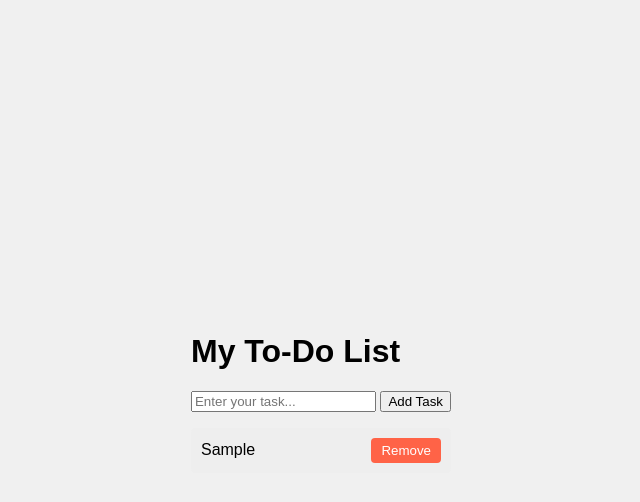
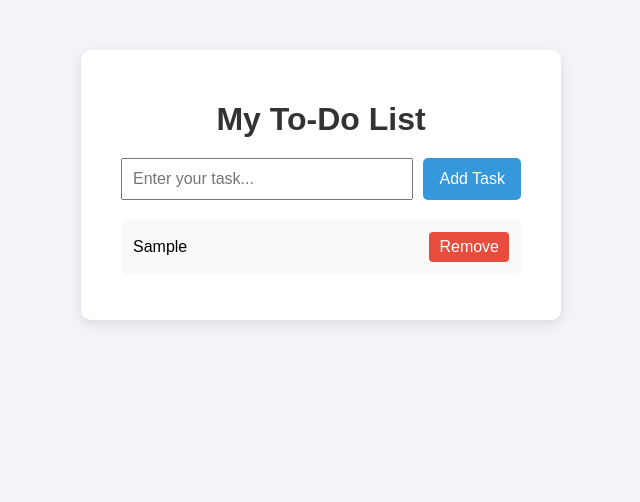
Before and after one commit to haystarkk/dynamic-to-do-list-js, a plain HTML site: page index.html in a window 1280 px wide. Both pictures are taken after typing "Sample" into the empty fields and a click on the button "Add Task". Shown: the whole page, without its empty margins (319-959 px from the left). Drawn offline with Linux system fonts and the light colour scheme.

Commit message:
Update styles.css

```diff
--- a/styles.css
+++ b/styles.css
@@ -1,68 +1,79 @@
 body {
     font-family: Arial, sans-serif;
-    background-color: #f0f0f0;
+    background-color: #f2f4f8;
+    margin: 0;
+    padding: 0;
     display: flex;
     justify-content: center;
-    align-items: center;
+    align-items: flex-start;
     height: 100vh;
-    margin: 0;
 }
 
-#todo-app {
-    width: 100%;
-    max-width: 400px;
-    background: #fff;
-    padding: 20px;
-    border-radius: 8px;
-    box-shadow: 0 2px 4px rgba(0,0,0,0.2);
+.container {
+    margin-top: 50px;
+    background: #ffffff;
+    padding: 30px 40px;
+    border-radius: 10px;
+    box-shadow: 0 4px 12px rgba(0, 0, 0, 0.1);
+    width: 400px;
 }
 
-#task-input {
-    width: 100%;
-    padding: 10px;
-    margin-bottom: 10px;
-    border: 1px solid #ccc;
-    border-radius: 4px;
+h1 {
+    margin-bottom: 20px;
+    text-align: center;
+    color: #333;
 }
 
-#add-task-btn {
-    width: 100%;
-    padding: 10px;
-    background-color: #007bff;
-    color: white;
-    border: none;
-    border-radius: 4px;
-    cursor: pointer;
+.input-section {
+    display: flex;
+    gap: 10px;
 }
 
-#add-task-btn:hover {
-    background-color: #0056b3;
+input[type="text"] {
+    flex: 1;
+    padding: 10px;
+    font-size: 16px;
+}
+
+button {
+    padding: 10px 16px;
+    font-size: 16px;
+    background-color: #3498db;
+    border: none;
+    color: white;
+    cursor: pointer;
+    border-radius: 5px;
+}
+
+button:hover {
+    background-color: #2980b9;
 }
 
 ul {
-    list-style-type: none;
+    list-style: none;
     padding: 0;
+    margin-top: 20px;
 }
 
 li {
-    background-color: #eeeeee;
-    margin-top: 8px;
-    padding: 10px;
-    border-radius: 4px;
+    background-color: #f9f9f9;
+    margin-bottom: 10px;
+    padding: 12px;
+    border-radius: 6px;
     display: flex;
     justify-content: space-between;
     align-items: center;
 }
 
 .remove-btn {
-    cursor: pointer;
-    background-color: #ff6347;
+    background-color: #e74c3c;
     color: white;
     border: none;
+    padding: 6px 10px;
     border-radius: 4px;
-    padding: 5px 10px;
+    cursor: pointer;
 }
 
 .remove-btn:hover {
-    background-color: #d9534f;
+    background-color: #c0392b;
 }
```
